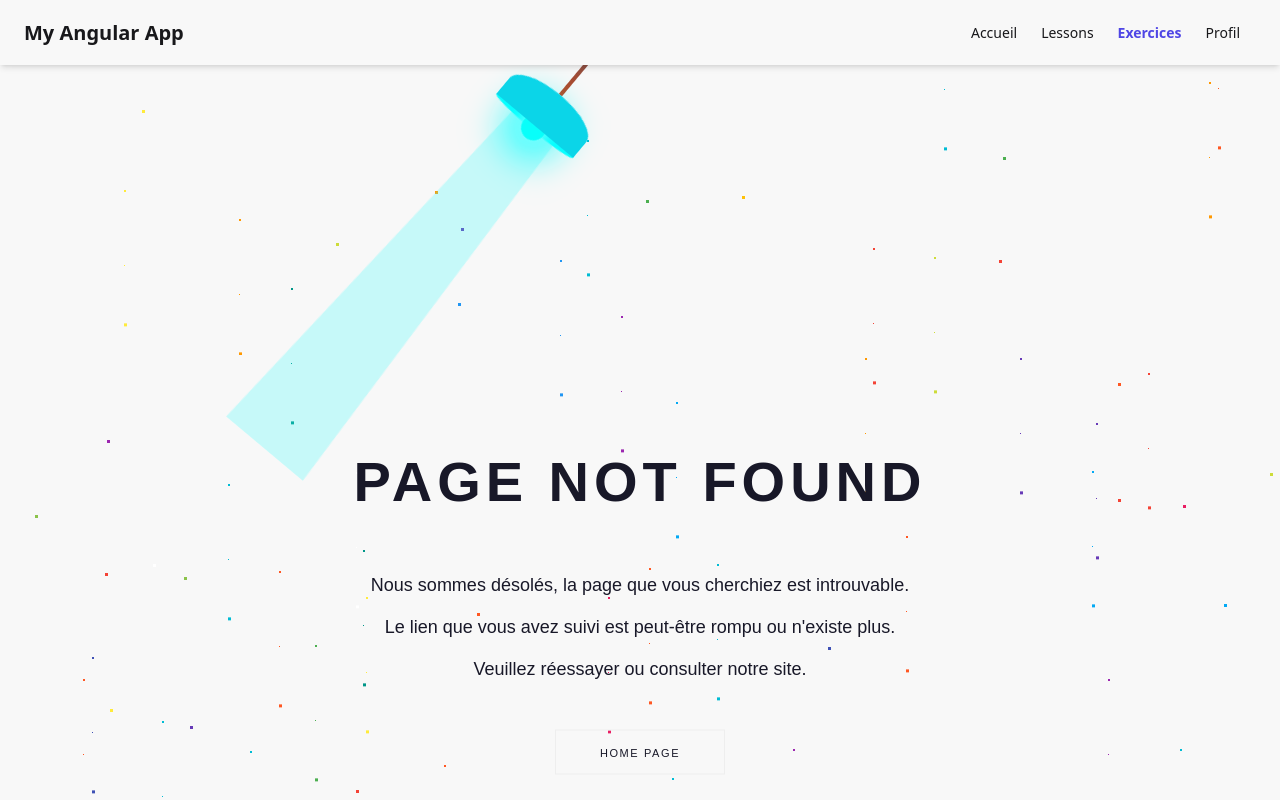
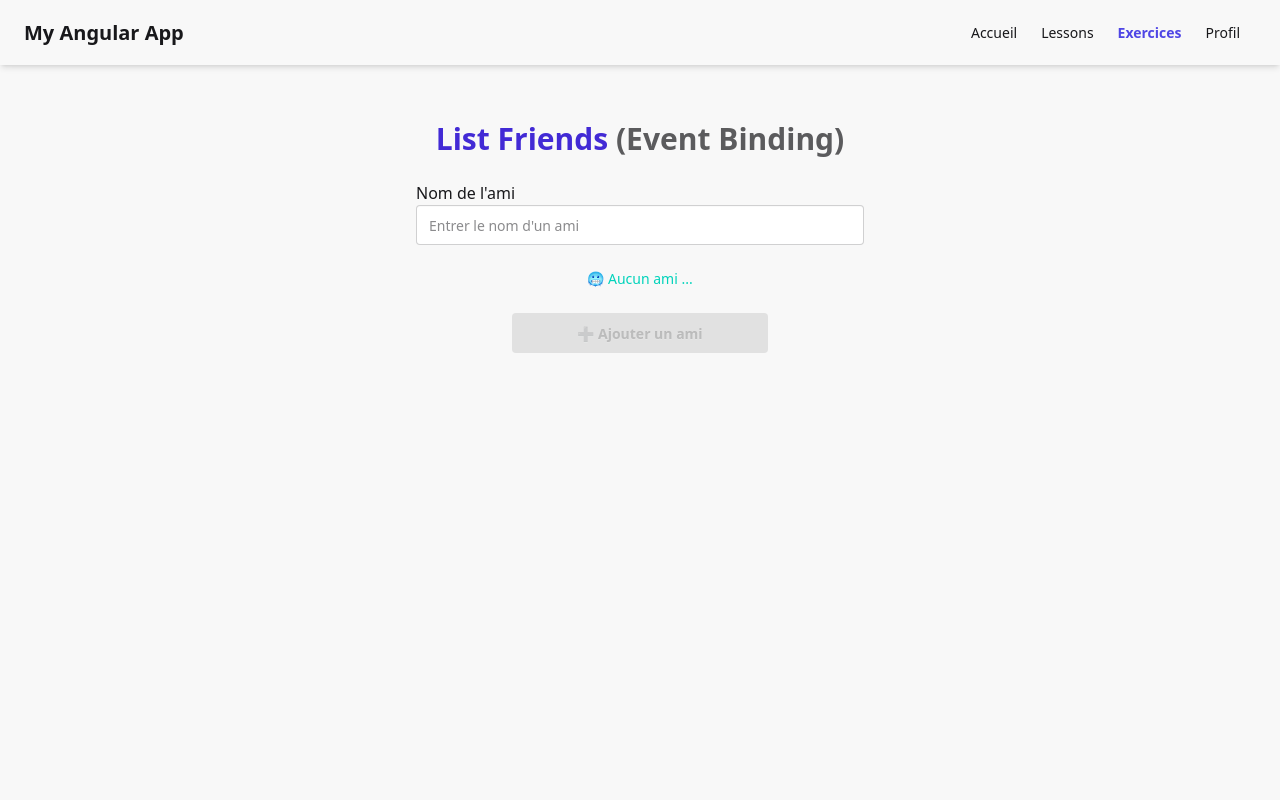
Before and after one commit to Simo10x/angular, an Angular app: page /exercices/exo-event-binding in a window 1280 px wide. Shown: the top 800 px of the page. Built offline with nearby package versions, Linux system fonts and the light colour scheme.

Commit message:
`Added two new routes and an exercise to the app`

```diff
--- a/src/app/app.routes.ts
+++ b/src/app/app.routes.ts
@@ -33,6 +33,10 @@ export const routes: Routes = [
     path:'exercices/exo-property-binding',
     loadComponent:()=>import('./exercices/exo-property-binding/exo-property-binding').then(m=>m.ExoPropertyBinding)
   },
+  {
+    path:'exercices/exo-event-binding',
+    loadComponent:()=>import('./exercices/exo-event-binding/exo-event-binding').then(m=>m.ExoEventBinding)
+  },
     //! ---------- Le système page Not Found ---------------------------------------------------------------------
   // Dans Angular il faut placer à la fin le path:'**'
   // ! check la doc si ya meilleure manière de faire ou plus simple ? aller explorer analog ?
--- a/src/app/exercices/exercices.ts
+++ b/src/app/exercices/exercices.ts
@@ -21,8 +21,9 @@ import { CommonModule } from '@angular/common';
 })
 export class Exercices {
   exercices = [
-    { name: 'Exo Property Binding', path: 'exo-property-binding' }
-    // tu peux ajouter d'autres exercices ici
+    { name: 'Exo Property Binding', path: 'exo-property-binding' },
+    // Je peux ajouter d'autres exercices ici
+    { name: 'Exo Event Binding', path: 'exo-event-binding' }
   ];
 
   constructor(private router: Router) {}
--- /dev/null
+++ b/src/app/exercices/exo-event-binding/exo-event-binding.html
@@ -0,0 +1,40 @@
+<div id="list-friends" class="max-w-3xl mx-auto p-6 space-y-6">
+  <!-- 🟦 TITRE -->
+  <h1 class="text-3xl font-bold text-center text-primary">
+    List Friends <span class="text-base-content/70">(Event Binding)</span>
+  </h1>
+
+  <!-- 🟩 INPUT -->
+  <div class="form-control w-full max-w-md mx-auto">
+    <label class="label">
+      <span class="label-text text-base-content">Nom de l'ami</span>
+    </label>
+      <!-- <input (input)="onUpdateFriendsList($event)"  type="text" placeholder="Entrer le nom d'un ami"
+        class="input input-bordered w-full" aria-label="Nom de l'ami" /> -->
+
+    <input [(ngModel)]="listFriendsInputText" type="text" placeholder="Entrer le nom d'un ami"
+      class="input input-bordered w-full" aria-label="Nom de l'ami" />
+  </div>
+
+  <!-- 🟨 INFOS TEXTE -->
+  <div class="text-center space-y-2">
+    <p class="text-base text-secondary font-medium">
+      {{ listFriendsInputText }}
+    </p>
+    <p class="text-sm text-accent">
+      {{ listFriendsCreationStatus }}
+    </p>
+  </div>
+
+  <!-- 🟧 BOUTON AJOUTER -->
+  <div class="text-center">
+    <button class="btn btn-primary btn-wide" (click)="onAddingFriends()" [disabled]="listFriendsAuth">
+      ➕ Ajouter un ami
+    </button>
+  </div>
+
+  <!-- 🟪 LISTE D’AMIS -->
+  <div class="mt-6">
+    <!-- <app-one-friend-event-binding></app-one-friend-event-binding> -->
+  </div>
+</div>
--- /dev/null
+++ b/src/app/exercices/exo-event-binding/exo-event-binding.ts
@@ -0,0 +1,35 @@
+import { Component } from '@angular/core';
+import { FormsModule } from '@angular/forms';
+@Component({
+  selector: 'app-exo-event-binding',
+  imports: [FormsModule],
+  templateUrl: './exo-event-binding.html',
+  styleUrl: './exo-event-binding.css'
+})
+export class ExoEventBinding {
+  constructor(){
+    console.log('constructor ');
+
+    setTimeout(() => {
+      this.listFriendsAuth = true;
+    }, 3000);
+  }
+  listFriendsInputText:string="";
+  listFriendsAuth:boolean=false;
+  listFriendsCreationStatus:string="🥶 Aucun ami ..."
+
+  onAddingFriends():void{
+    this.listFriendsCreationStatus="🥳 Votre ami a été ajouté !"
+  }
+
+  onUpdateFriendsList(eventInput:any):void{
+    this.listFriendsCreationStatus="🥳 Votre ami a été ajouté !";
+    console.log(eventInput);
+    console.log(eventInput.target.value);
+    // console.log((<HTMLInputElement>eventInput.target).value);
+    // this.listFriendsInputText = (<HTMLInputElement>eventInput.target).value;
+    //! autre syntaxe de typage avec as
+    this.listFriendsInputText = (eventInput.target as HTMLInputElement).value;
+
+  }
+}
```
Also changed, not shown: src/app/exercices/exo-event-binding/exo-event-binding.css (added), 1 other file (tests, documents, lock files or other folders).
